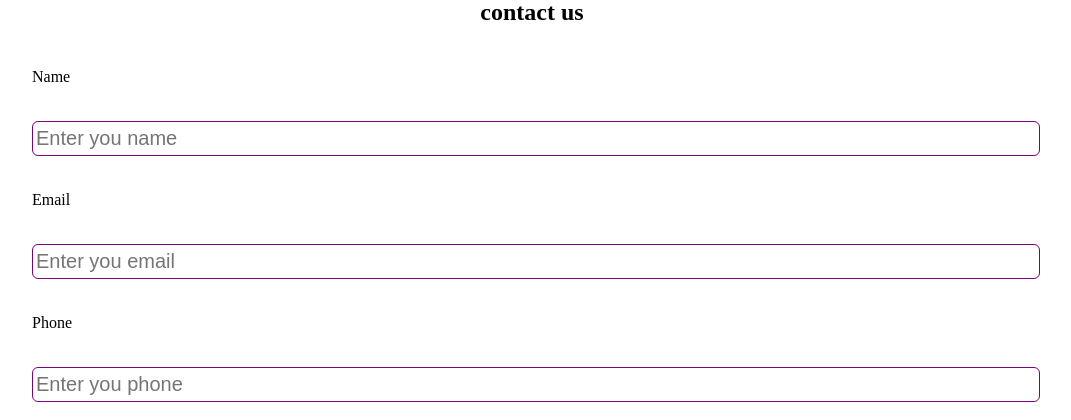
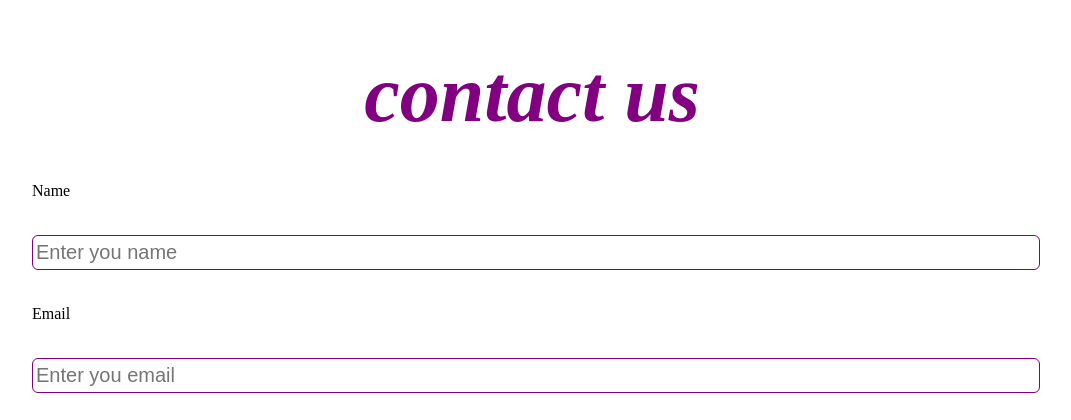
Before and after one commit to asifrahaman13/examAcademy, a Django app: page /contact in a window 1280 px wide. Shown: the part 876-1296 px from the top of the page, without its empty margins (108-1179 px from the left). Run offline with Django 4.2, Linux system fonts and the light colour scheme.

Commit message:
Contact page modified

```diff
--- a/templates/base.html
+++ b/templates/base.html
@@ -250,7 +250,7 @@ ul{
     <section class="background firstsection">
         <div class="box-main">
             <div class="firsthalf">
-                <p class="text-big">The future of education</p>
+                <p class="text-big">The future of educationn is here</p>
                 <br>
                 <p class="text-small">in the world of 7 billion people we can educate new gneration of people so why
                     donyt you join our hand in ore to build a world?</p>
--- a/templates/home/contact.html
+++ b/templates/home/contact.html
@@ -31,6 +31,12 @@
     }
     .container{
         background-color:light grey;
+    }
+    h2{
+        font-size:80px;
+        color:purple;
+        padding-top:50px;
+        font-style:italic;
     }
 </style>
 
```
